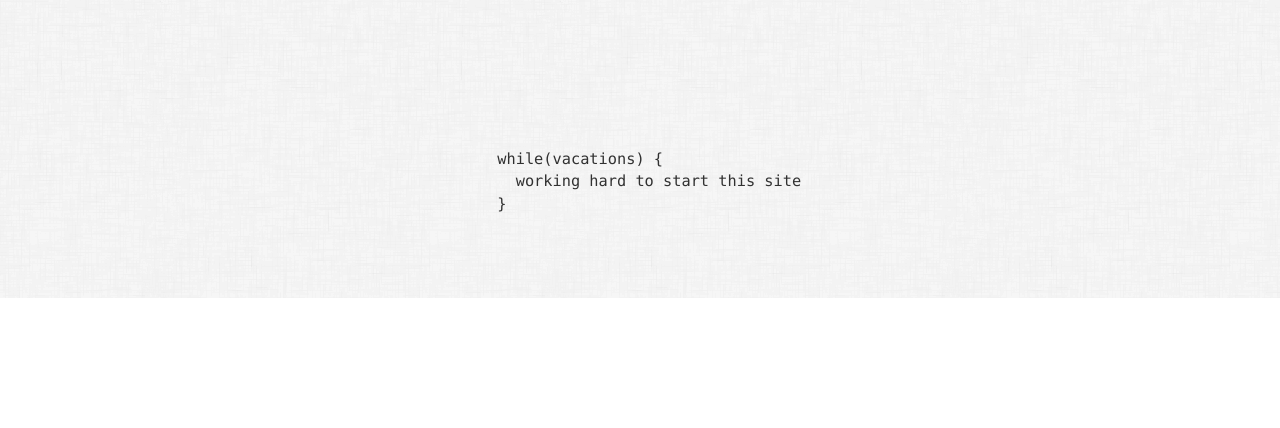
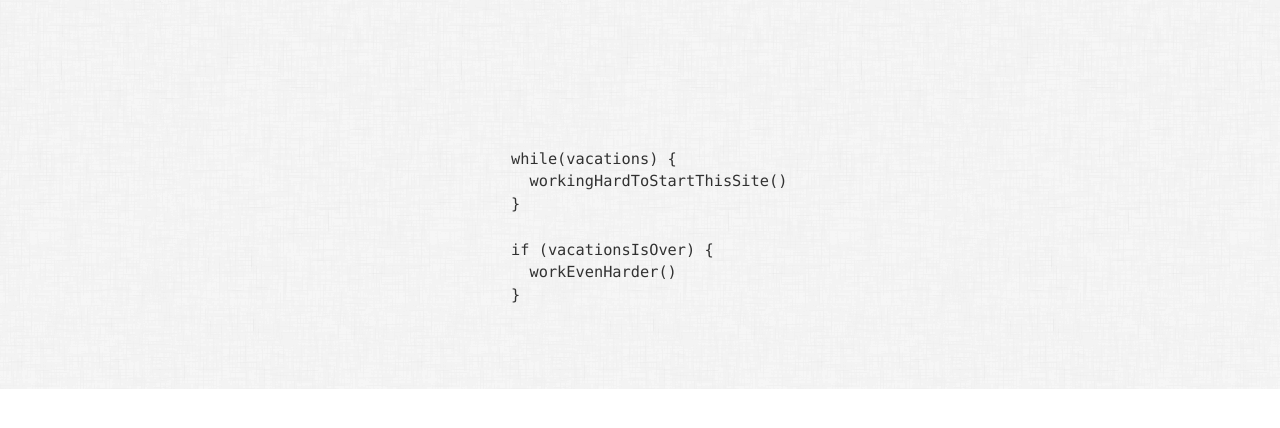
Before and after one commit to nulltier/anzo.me, a Gatsby site: page / in a window 1280 px wide. Built offline with nearby package versions, Linux system fonts and the light colour scheme; Gatsby itself is replaced by a stand-in of ours.

Commit message:
[CI] last check with meaningful changes

```diff
--- a/src/pages/index.js
+++ b/src/pages/index.js
@@ -21,7 +21,11 @@ const IndexPage = () => (
         <code>
           {`
   while(vacations) {
-    working hard to start this site
+    workingHardToStartThisSite()
+  }
+
+  if (vacationsIsOver) {
+    workEvenHarder()
   }
           `}
         </code>
```
